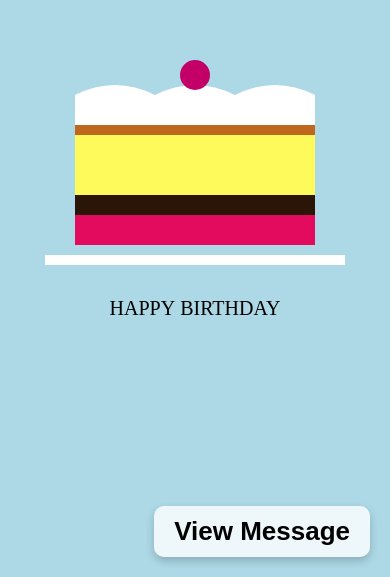
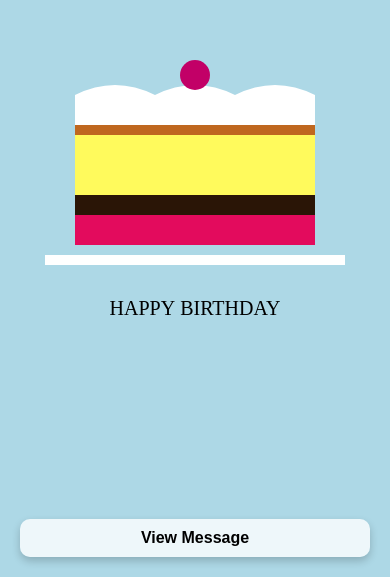
Before and after one commit to kingofdarkness01/birthday-project, a plain HTML site: page index.html in a window 390 px wide. Shown: the part 267-844 px from the top of the page. Drawn offline with Linux system fonts and the light colour scheme.

Commit message:
Update index.html

```diff
--- a/index.html
+++ b/index.html
@@ -22,22 +22,32 @@
     position: absolute;
     bottom: 20px;
     right: 20px;
-      font-size: 26px;
+    left: 20px; /* Ensures it adjusts for smaller screens */
+    font-size: 20px; /* Slightly reduced font size for better visibility */
     font-family: 'Cursive', sans-serif;
     color: #000;
     text-decoration: none;
     cursor: pointer;
     background-color: rgba(255, 255, 255, 0.8); /* Semi-transparent background */
-      padding: 10px 20px; /* Padding around the text */
+    padding: 15px; /* Increased padding for touch accessibility */
     border-radius: 10px; /* Rounded corners */
     box-shadow: 0 4px 8px rgba(0, 0, 0, 0.2); /* Subtle shadow */
     transition: background-color 0.3s, color 0.3s; /* Smooth transition for hover effects */
     font-weight: bold;
+    text-align: center; /* Center the text */
   }
 
   .message:hover {
     background-color: rgba(0, 0, 0, 0.8); /* Darker background on hover */
     color: #fff; /* White text on hover */
+  }
+
+  /* Media query for smaller screens */
+  @media (max-width: 600px) {
+    .message {
+      font-size: 16px; /* Adjust font size for smaller screens */
+      padding: 10px; /* Reduced padding for smaller viewports */
+    }
   }
   </style>
 </head>
```
Lines whose indentation alone changed are shown as unchanged.
